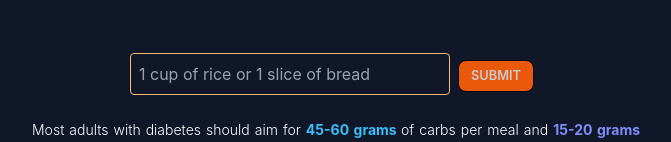
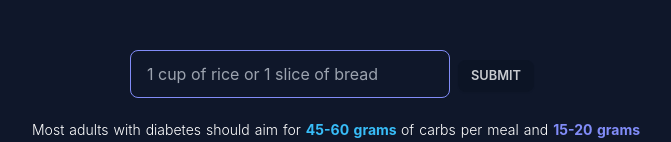
Before and after one commit to AndrewT-Tran/CanIEatThis-, a React (Create React App) app: page / in a window 1280 px wide. Shown: the part 394-536 px from the top of the page, without its empty margins (304-975 px from the left). Built offline with nearby package versions, Linux system fonts and the light colour scheme; the HTML template or start-up script is replaced by a standard one.

Commit message:
fix routes

```diff
--- a/package.json
+++ b/package.json
@@ -49,7 +49,7 @@
   "author": "",
   "license": "ISC",
   "devDependencies": {
-    "daisyui": "^3.9.3",
+    "daisyui": "^4.0.7",
     "tailwindcss": "^3.3.3"
   }
 }
--- a/public/index.html
+++ b/public/index.html
@@ -1,22 +1,24 @@
 <!DOCTYPE html>
 <html lang="en">
+
 <head>
   <meta charset="utf-8" />
   <link rel="icon" href="%PUBLIC_URL%/favicon.ico" />
   <meta name="viewport" content="width=device-width, initial-scale=1" />
   <meta name="theme-color" content="#000000" />
-    <meta
-      name="description"
-      content="Web site created using create-react-app"
-    />
-    <html data-theme="night"></html>
+  <meta name="description" content="Web site created using create-react-app" />
+  <html data-theme="night">
+
+  </html>
+  <link href="https://cdn.jsdelivr.net/npm/daisyui@4.0.7/dist/full.min.css" rel="stylesheet" type="text/css" />
+  <script src="https://cdn.tailwindcss.com"></script>
   <link rel="apple-touch-icon" href="%PUBLIC_URL%/logo192.png" />
   <!--
       manifest.json provides metadata used when your web app is installed on a
       user's mobile device or desktop. See https://developers.google.com/web/fundamentals/web-app-manifest/
     -->
   <link rel="manifest" href="%PUBLIC_URL%/manifest.json" />
-    <!--
+  <!--F
       Notice the use of %PUBLIC_URL% in the tags above.
       It will be replaced with the URL of the `public` folder during the build.
       Only files inside the `public` folder can be referenced from the HTML.
@@ -27,6 +29,7 @@
     -->
   <title>CanIEatThis?</title>
 </head>
+
 <body>
   <noscript>You need to enable JavaScript to run this app.</noscript>
   <div id="root"></div>
@@ -41,4 +44,5 @@
       To create a production bundle, use `npm run build` or `yarn build`.
     -->
 </body>
+
 </html>
--- a/src/components/Search.jsx
+++ b/src/components/Search.jsx
@@ -58,7 +58,6 @@ const Search = () => {
 						</span>
 					</h1>
 				</header>
-
 				<div className="flex flex-col md:flex-row justify-center items-center w-3/4">
 					<form
 						onSubmit={handleSubmit}
@@ -66,7 +65,7 @@ const Search = () => {
 						<input
 							type="text"
 							placeholder="1 cup of rice or 1 slice of bread"
-							className="border bg-transparent border-orange-300 rounded p-2 w-full md:w-80"
+							className="input input-bordered max-w-xs border border-secondary rounded p-2 w-full md:w-80"
 							value={query}
 							onChange={(event) => setQuery(event.target.value)}
 						/>
```
Also changed, not shown: 1 other file (tests, documents, lock files or other folders). Lines whose indentation alone changed are shown as unchanged.
